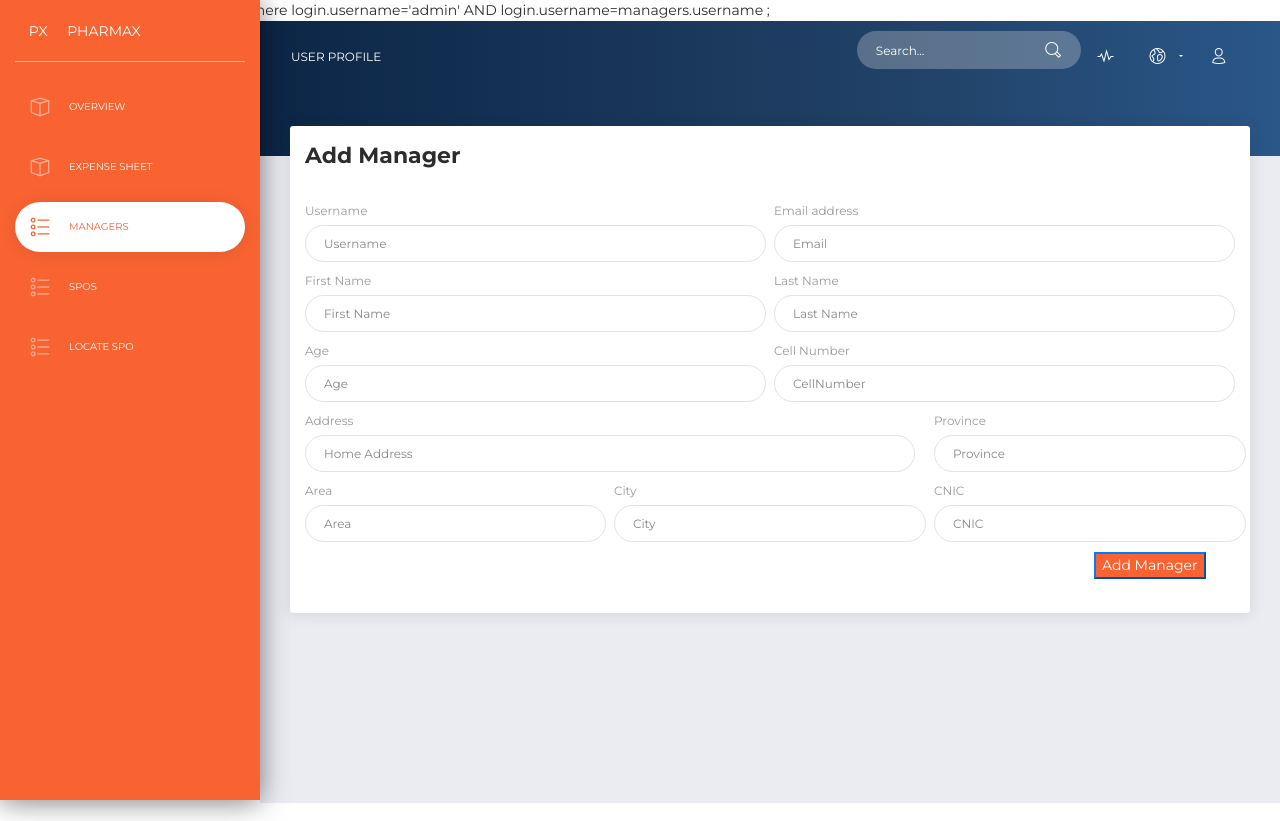
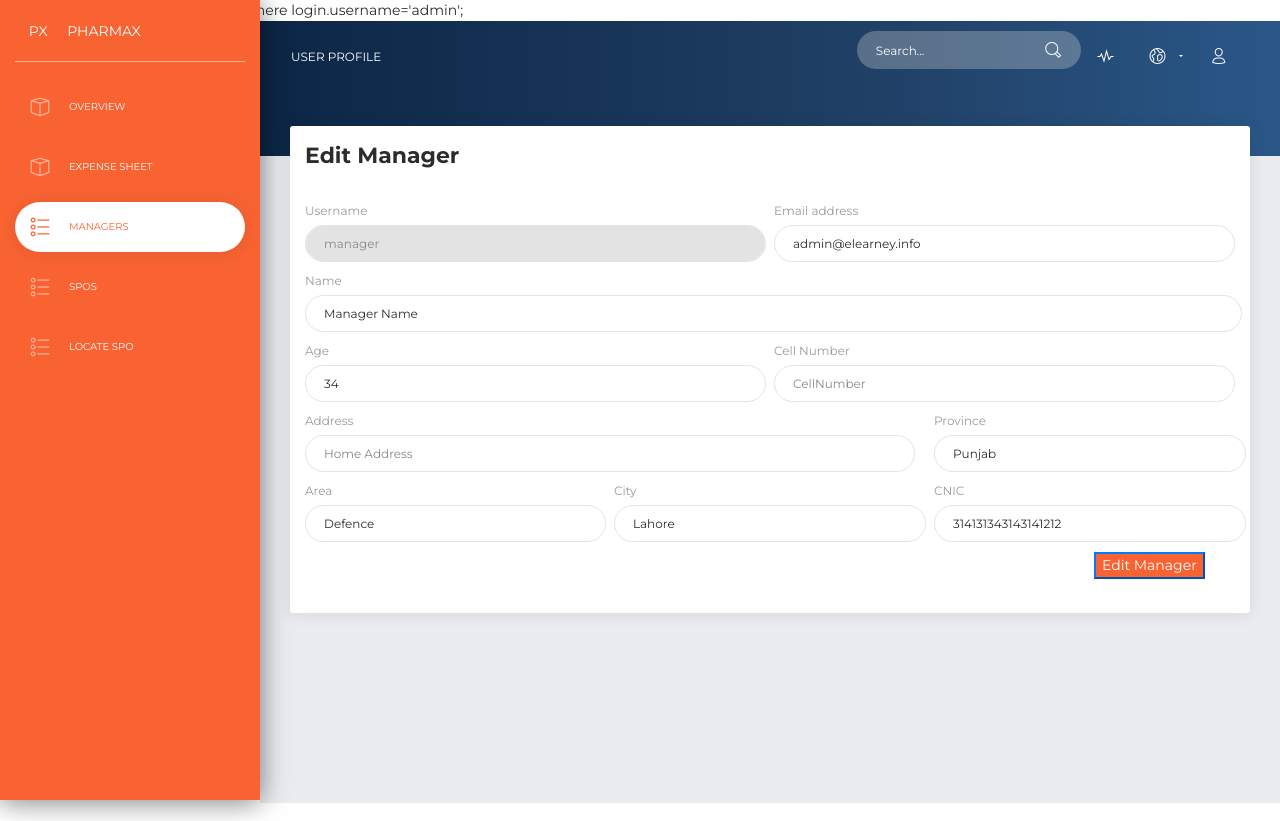
Before and after one commit to waleedsohail1/pharmax, a PHP site: page /editManager.php?uname=admin in a window 1280 px wide. Run offline with PHP 8.4, Linux system fonts and the light colour scheme; data comes from the database, SQL or seed files in the repository; some libraries are stand-ins or nearby versions.

Commit message:
almost editied

```diff
--- a/admin/editManager.php
+++ b/admin/editManager.php
@@ -3,7 +3,7 @@
 require("../conn.php");
   $Uname=$_GET["uname"];
   // echo $Uname;
-  $query="select * from login JOIN managers where login.username='".$Uname . "' AND login.username=managers.username ;";
+  $query="select * from login JOIN managers where login.username='".$Uname . "';";
  echo $query;
   $result = $mysqli->query($query);
 
@@ -12,7 +12,7 @@ require("../conn.php");
    while($row = $result->fetch_assoc())
    {
     // echo $row;
-    $UserNamenew=$row["username"];
+    $UserName=$row["username"];
     $Email=$row["email"];
     $Name=$row["name"];
     $HomeAddress=$row["HomeAddress"];
@@ -23,8 +23,8 @@ require("../conn.php");
     $Province=$row["province"];
     $CellNumber=$row["CellNumber"];
   // echo ("Hello");
-    echo $UserNamenew;
-    echo $Email;
+    // echo $UserNamenew;
+    // echo $Email;
     break;
    }
 // }
@@ -194,7 +194,7 @@ if(isset($_POST['submit'])) {
           <div class="col-md-12">
             <div class="card">
               <div class="card-header">
-                <h5 class="title">Add Manager</h5>
+                <h5 class="title">Edit Manager</h5>
               </div>
               <div class="card-body">
                 <form action="" method="POST">
@@ -202,27 +202,21 @@ if(isset($_POST['submit'])) {
                     <div class="col-md-6 pr-1">
                       <div class="form-group">
                         <label>Username</label>
-                        <input type="text" class="form-control" placeholder="Username" id="UserName" name="UserName" >
+                        <input type="text" class="form-control" placeholder="Username" id="UserName" name="UserName" value="<?php echo $UserName;?>" disabled >
                       </div>
                     </div>
                     <div class="col-md-6 pl-1">
                       <div class="form-group">
                         <label for="exampleInputEmail1">Email address</label>
-                        <input type="email" class="form-control" placeholder="Email" id="Email" name="Email">
+                        <input type="email" class="form-control" placeholder="Email" id="Email" name="Email" value="<?php echo $Email;?>">
                       </div>
                     </div>
                   </div>
                   <div class="row">
-                    <div class="col-md-6 pr-1">
+                    <div class="col-md-12 pr-2">
                       <div class="form-group">
-                        <label>First Name</label>
-                        <input type="text" class="form-control" placeholder="First Name" id="FirstName" name="FirstName">
-                      </div>
-                    </div>
-                    <div class="col-md-6 pl-1">
-                      <div class="form-group">
-                        <label>Last Name</label>
-                        <input type="text" class="form-control" placeholder="Last Name" id="LastName" name="LastName">
+                        <label>Name</label>
+                        <input type="text" class="form-control" placeholder="Name" id="Name" name="Name" value="<?php echo $Name;?>">
                       </div>
                     </div>
                   </div>
@@ -230,13 +224,13 @@ if(isset($_POST['submit'])) {
                     <div class="col-md-6 pr-1">
                       <div class="form-group">
                         <label>Age</label>
-                        <input type="Number" class="form-control" placeholder="Age" id="Age" name="Age">
+                        <input type="Number" class="form-control" placeholder="Age" id="Age" name="Age" value="<?php echo $Age;?>">
                       </div>
                     </div>
                     <div class="col-md-6 pl-1">
                       <div class="form-group">
                         <label>Cell Number</label>
-                        <input type="text" class="form-control" placeholder="CellNumber" id="CellNumber" name="CellNumber">
+                        <input type="text" class="form-control" placeholder="CellNumber" id="CellNumber" name="CellNumber" value="<?php echo $CellNumber;?>">
                       </div>
                     </div>
                   </div>
@@ -244,13 +238,13 @@ if(isset($_POST['submit'])) {
                     <div class="col-md-8">
                       <div class="form-group">
                         <label>Address</label>
-                        <input type="text " class="form-control" placeholder="Home Address" id="HomeAddress" name="HomeAddress">
+                        <input type="text " class="form-control" placeholder="Home Address" id="HomeAddress" name="HomeAddress" value="<?php echo $HomeAddress;?>">
                       </div>
                     </div>
                     <div class="col-md-4 px-1">
                       <div class="form-group">
                         <label>Province</label>
-                        <input type="text" class="form-control" placeholder="Province" id="Province" name="Province">
+                        <input type="text" class="form-control" placeholder="Province" id="Province" name="Province" value="<?php echo $Province;?>">
                       </div>
                     </div>
                   </div>
@@ -258,26 +252,26 @@ if(isset($_POST['submit'])) {
                     <div class="col-md-4 pr-1">
                       <div class="form-group">
                         <label>Area</label>
-                        <input type="text" class="form-control" placeholder="Area" id="Area" name="Area">
+                        <input type="text" class="form-control" placeholder="Area" id="Area" name="Area" value="<?php echo $Area;?>">
                       </div>
                     </div>
                     <div class="col-md-4 px-1">
                       <div class="form-group">
                         <label>City</label>
-                        <input type="text" class="form-control" placeholder="City" id="City" name="City">
+                        <input type="text" class="form-control" placeholder="City" id="City" name="City" value="<?php echo $City;?>">
                       </div>
                     </div>
                     <div class="col-md-4 px-1">
                       <div class="form-group">
                         <label>CNIC</label>
-                        <input type="text" class="form-control" placeholder="CNIC" id="CNIC" name="CNIC">
+                        <input type="text" class="form-control" placeholder="CNIC" id="CNIC" name="CNIC" value="<?php echo $CNIC;?>">
                       </div>
                     </div>
                     <div class="col-md-10 px-2">
 </div>              <div class="col-md-2 px-1">
 
                       <div class="form-group">
-                        <input type="submit" id="submit" name="submit" class="btn-primary" value="Add Manager">
+                        <input type="submit" id="submit" name="submit" class="btn-primary" value="Edit Manager">
                       </div>
                     </div>
   <!--   Core JS Files   -->
```
